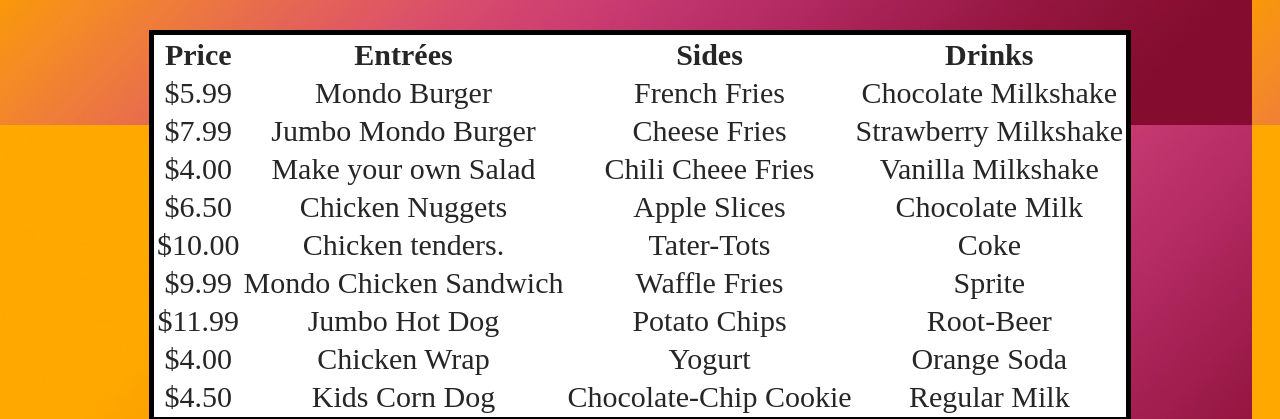
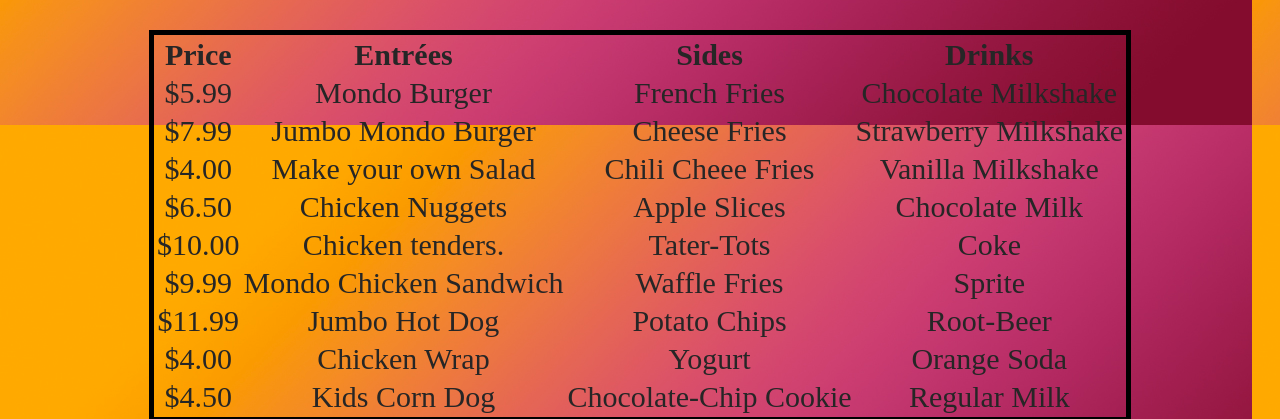
Before and after one commit to kennanariscott/restaurant-v1, a plain HTML site: page index.html in a window 1280 px wide. Shown: the part 501-920 px from the top of the page. Drawn offline with Linux system fonts and the light colour scheme.

Commit message:
Update index.html

```diff
--- a/index.html
+++ b/index.html
@@ -12,7 +12,7 @@
 </div>
   <h2 style="text-align:center;color:#262626;font-size:40px">Menu</h2>
   <center>
-    <table style="border: 5px solid black;text-align:center;color:#262626; font-size:30px; background-color:white;">
+    <table style="border: 5px solid black;text-align:center;color:#262626; font-size:30px; background-color:'white';">
         <tr>
             <th>Price</th>
             <th>Entrées</th>
```
